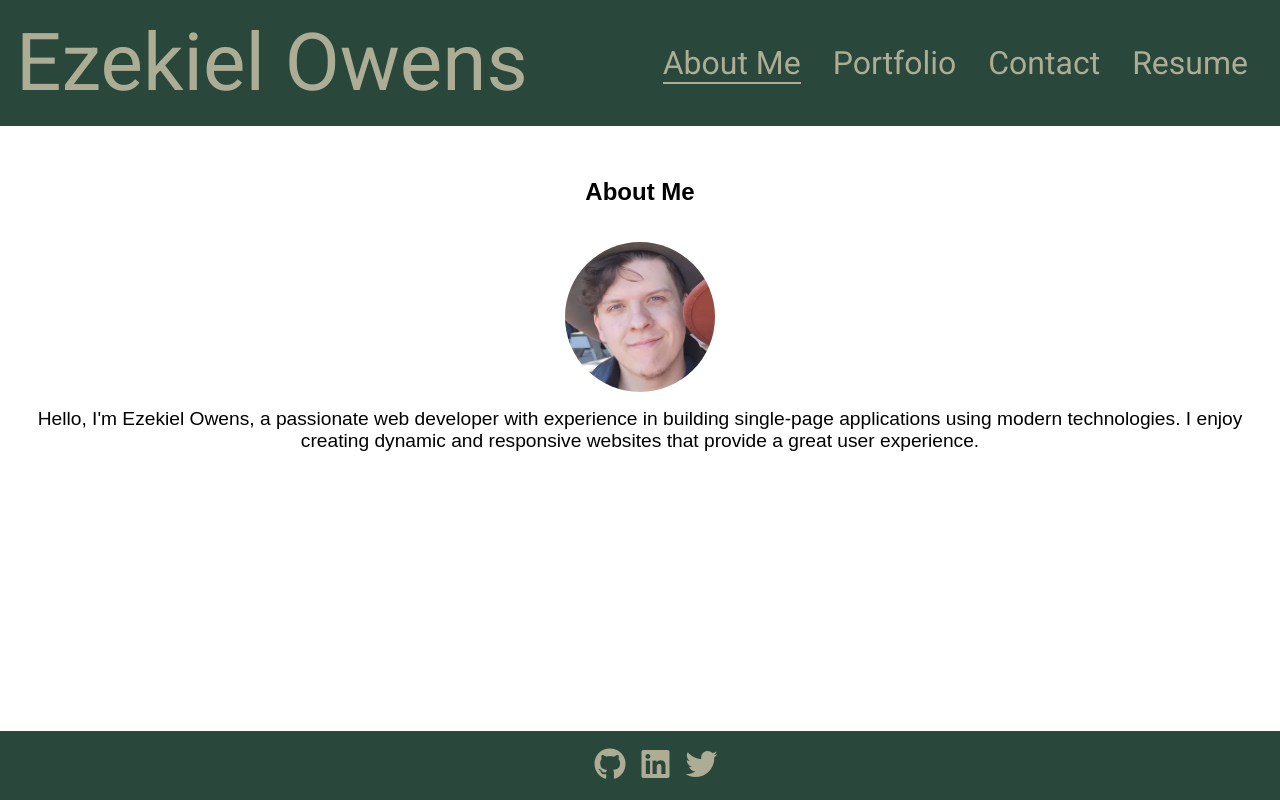
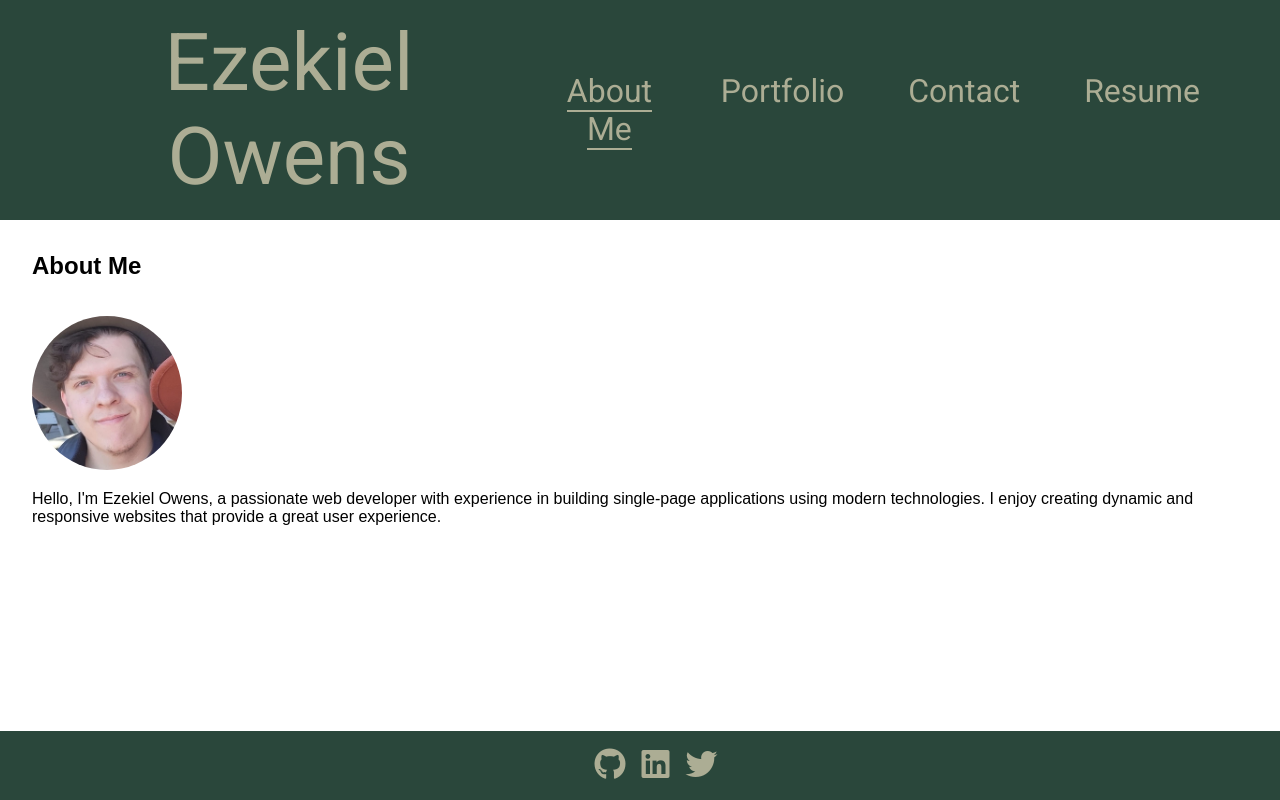
Before and after one commit to Octozek/Owens-portfolio, a React (Vite) app: page / in a window 1280 px wide. Shown: the top 800 px of the page. Built offline with nearby package versions, Linux system fonts and the light colour scheme.

Commit message:
Adjust navigation link padding and ensure consistent header styling

```diff
--- a/src/components/Header.jsx
+++ b/src/components/Header.jsx
@@ -1,13 +1,17 @@
 import React from "react";
 import Navigation from "./Navigation";
-import "../index.css";
+import "../index.css"; // Ensure the correct path
 
 function Header() {
   return (
     <header>
       <div className="header-container">
-        <div className="logo">Ezekiel Owens</div>
-        <Navigation />
+        <div className="logo">
+          Ezekiel Owens
+        </div>
+        <div className="nav-container">
+          <Navigation />
+        </div>
       </div>
     </header>
   );
--- a/src/index.css
+++ b/src/index.css
@@ -34,6 +34,7 @@ main {
   display: flex;
   justify-content: space-between;
   align-items: center;
+  padding: 0 2rem; /* Add padding to adjust the position */
 }
 
 .logo {
@@ -42,6 +43,8 @@ main {
   color: #ACAD94; /* Dark brown text */
 }
 
+
+/* Navigation styles */
 nav ul {
   list-style: none;
   padding: 0;
@@ -50,7 +53,7 @@ nav ul {
 }
 
 nav ul li {
-  margin: 0 1rem;
+  margin: 0 2rem; /* Increase the margin to add more space between nav items */
 }
 
 nav ul li a {
@@ -183,6 +186,30 @@ form input[type="submit"]:hover {
   background-color: #3f1e16; /* Darker brown background on hover */
 }
 
+
+
+/* About Me styles */
+.about-me {
+  display: flex;
+  flex-direction: column;
+  align-items: flex-start;
+  padding: 2rem;
+}
+
+.about-me img {
+  border-radius: 50%;
+  max-width: 150px;
+  margin-top: 1rem;
+}
+
+.about-me-content {
+  max-width: 600px;
+}
+
+.about-me h2 {
+  margin-top: 0;
+}
+
 /* Responsive Design */
 @media (max-width: 768px) {
   .logo {
@@ -192,30 +219,18 @@ form input[type="submit"]:hover {
   nav ul li a {
     font-size: 1.5rem; /* Smaller font size for mobile */
   }
-}
 
-/* About Me styles */
   .about-me {
-  text-align: center;
-  padding: 2rem;
-}
-
-.profile-container {
-  display: flex;
     flex-direction: column;
     align-items: center;
   }
 
-.profile-img {
-  border-radius: 50%;
-  width: 150px; /* Adjust size as needed */
-  height: 150px;
-  object-fit: cover;
-  margin-top: 1rem;
+  .about-me img {
+    margin: 0 0 1rem 0;
   }
 
-.about-description {
-  margin-top: 1rem;
-  font-size: 1.2rem;
-  color: #000000; /* Dark text */
+  .about-me-content {
+    max-width: 100%;
+    text-align: center;
   }
+}
```
Lines whose indentation alone changed are shown as unchanged.
